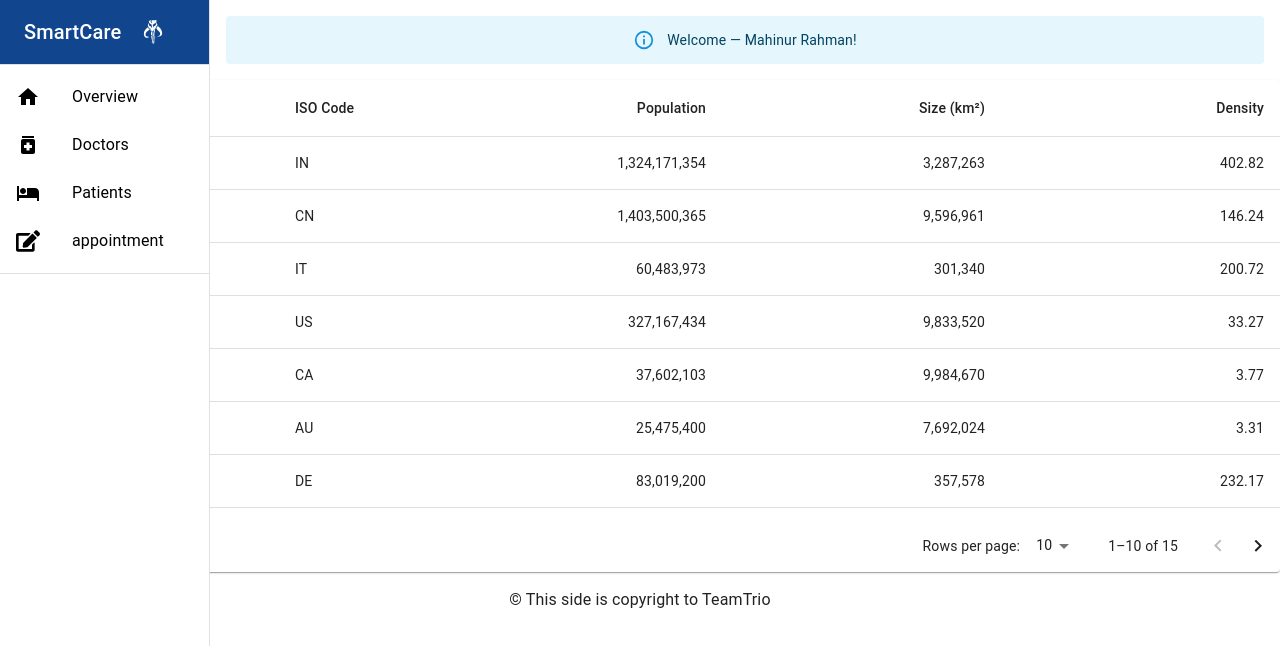
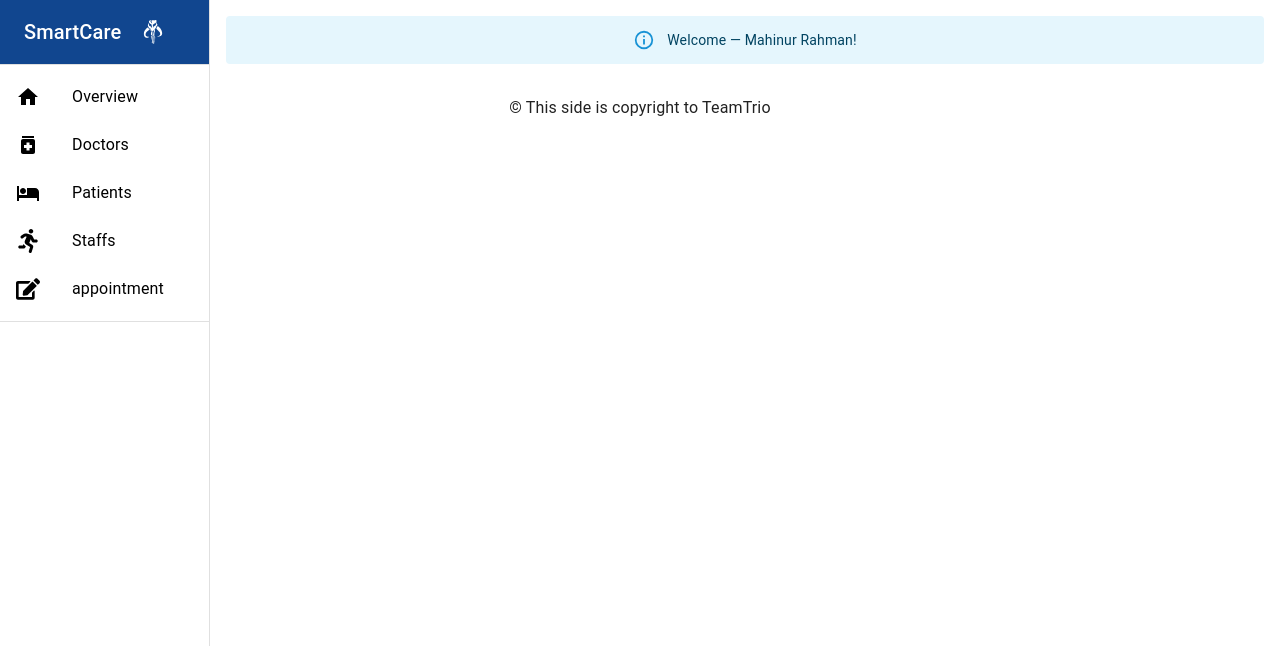
Before and after one commit to srihernogo/practice-react-hospital, a React (Create React App) app: page /doctors in a window 1280 px wide. Shown: the top 646 px of the page. Built offline with nearby package versions, Linux system fonts and the light colour scheme.

Commit message:
Re-init doctors page

```diff
--- a/src/Pages/Doctors/Doctors.js
+++ b/src/Pages/Doctors/Doctors.js
@@ -1,123 +1,7 @@
-import * as React from 'react';
-import Paper from '@mui/material/Paper';
-import Table from '@mui/material/Table';
-import TableBody from '@mui/material/TableBody';
-import TableCell from '@mui/material/TableCell';
-import TableContainer from '@mui/material/TableContainer';
-import TableHead from '@mui/material/TableHead';
-import TablePagination from '@mui/material/TablePagination';
-import TableRow from '@mui/material/TableRow';
+import React from 'react';
 
-const columns = [
-  { id: 'name', label: 'Name', minWidth: 170 },
-  { id: 'code', label: 'ISO\u00a0Code', minWidth: 100 },
-  {
-    id: 'population',
-    label: 'Population',
-    minWidth: 170,
-    align: 'right',
-    format: (value) => value.toLocaleString('en-US'),
-  },
-  {
-    id: 'size',
-    label: 'Size\u00a0(km\u00b2)',
-    minWidth: 170,
-    align: 'right',
-    format: (value) => value.toLocaleString('en-US'),
-  },
-  {
-    id: 'density',
-    label: 'Density',
-    minWidth: 170,
-    align: 'right',
-    format: (value) => value.toFixed(2),
-  },
-];
+const Doctors = () => {
+  return <div></div>;
+};
 
-function createData(name, code, population, size) {
-  const density = population / size;
-  return { name, code, population, size, density };
-}
-
-const rows = [
-  createData('India', 'IN', 1324171354, 3287263),
-  createData('China', 'CN', 1403500365, 9596961),
-  createData('Italy', 'IT', 60483973, 301340),
-  createData('United States', 'US', 327167434, 9833520),
-  createData('Canada', 'CA', 37602103, 9984670),
-  createData('Australia', 'AU', 25475400, 7692024),
-  createData('Germany', 'DE', 83019200, 357578),
-  createData('Ireland', 'IE', 4857000, 70273),
-  createData('Mexico', 'MX', 126577691, 1972550),
-  createData('Japan', 'JP', 126317000, 377973),
-  createData('France', 'FR', 67022000, 640679),
-  createData('United Kingdom', 'GB', 67545757, 242495),
-  createData('Russia', 'RU', 146793744, 17098246),
-  createData('Nigeria', 'NG', 200962417, 923768),
-  createData('Brazil', 'BR', 210147125, 8515767),
-];
-
-export default function Doctors() {
-  const [page, setPage] = React.useState(0);
-  const [rowsPerPage, setRowsPerPage] = React.useState(10);
-
-  const handleChangePage = (event, newPage) => {
-    setPage(newPage);
-  };
-
-  const handleChangeRowsPerPage = (event) => {
-    setRowsPerPage(+event.target.value);
-    setPage(0);
-  };
-
-  return (
-    <Paper sx={{ width: '100%', overflow: 'hidden' }}>
-      <TableContainer sx={{ maxHeight: 440 }}>
-        <Table stickyHeader aria-label="sticky table">
-          <TableHead>
-            <TableRow>
-              {columns.map((column) => (
-                <TableCell
-                  key={column.id}
-                  align={column.align}
-                  style={{ minWidth: column.minWidth }}
-                >
-                  {column.label}
-                </TableCell>
-              ))}
-            </TableRow>
-          </TableHead>
-          <TableBody>
-            {rows
-              .slice(page * rowsPerPage, page * rowsPerPage + rowsPerPage)
-              .map((row) => {
-                return (
-                  <TableRow hover role="checkbox" tabIndex={-1} key={row.code}>
-                    {columns.map((column) => {
-                      const value = row[column.id];
-                      return (
-                        <TableCell key={column.id} align={column.align}>
-                          {column.format && typeof value === 'number'
-                            ? column.format(value)
-                            : value}
-                        </TableCell>
-                      );
-                    })}
-                  </TableRow>
-                );
-              })}
-          </TableBody>
-        </Table>
-      </TableContainer>
-      <TablePagination
-        rowsPerPageOptions={[10, 25, 100]}
-        component="div"
-        count={rows.length}
-        rowsPerPage={rowsPerPage}
-        page={page}
-        onPageChange={handleChangePage}
-        onRowsPerPageChange={handleChangeRowsPerPage}
-      />
-    </Paper>
-  );
-}
+export default Doctors;
--- a/src/Pages/Shared/Header/Header.js
+++ b/src/Pages/Shared/Header/Header.js
@@ -20,12 +20,6 @@ import Typography from '@mui/material/Typography';
 import { NavLink } from 'react-router-dom';
 import { FaEdit, FaMandalorian, FaRunning } from 'react-icons/fa';
 import { Alert } from '@mui/material';
-
-// Not using this header for now
-// Not using this header for now
-// Not using this header for now
-// Not using this header for now
-// Not using this header for now
 
 const drawerWidth = 210;
 
@@ -88,6 +82,20 @@ function Header(props) {
                 <HotelIcon style={{ color: '#000', fontSize: '1.5rem' }} />
               </ListItemIcon>
               <ListItemText primary="Patients" />
+            </ListItemButton>
+          </ListItem>
+        </NavLink>
+        {/* <Divider /> */}
+        <NavLink
+          to="/Staffs"
+          style={{ textDecoration: 'none', width: '100%', color: '#000' }}
+        >
+          <ListItem disablePadding>
+            <ListItemButton>
+              <ListItemIcon>
+                <FaRunning style={{ color: '#000', fontSize: '1.5rem' }} />
+              </ListItemIcon>
+              <ListItemText primary="Staffs" />
             </ListItemButton>
           </ListItem>
         </NavLink>
--- /dev/null
+++ b/src/Pages/Staffs/Staff.css
@@ -0,0 +1,18 @@
+.paybtn {
+  background-color: rgba(47, 35, 77, 0.822);
+  color: rgb(232, 238, 244);
+  border-radius: 4px;
+}
+.paybtn:hover {
+  color: black;
+}
+.staffTable {
+  border-radius: 4px;
+  box-sizing: border-box;
+  box-shadow: 0px 5px 0px 5px #6c27a421;
+  width: 50%;
+  margin: auto;
+  align-items: center;
+
+  text-align: center;
+}
--- a/src/Pages/Staffs/Staffs.js
+++ b/src/Pages/Staffs/Staffs.js
@@ -16,6 +16,7 @@ import {
   DialogTitle,
   Slide,
 } from '@mui/material';
+import './Staff.css';
 
 const drawerWidth = 250;
 function createData(name, staffID, contact, shiftingHour) {
```
